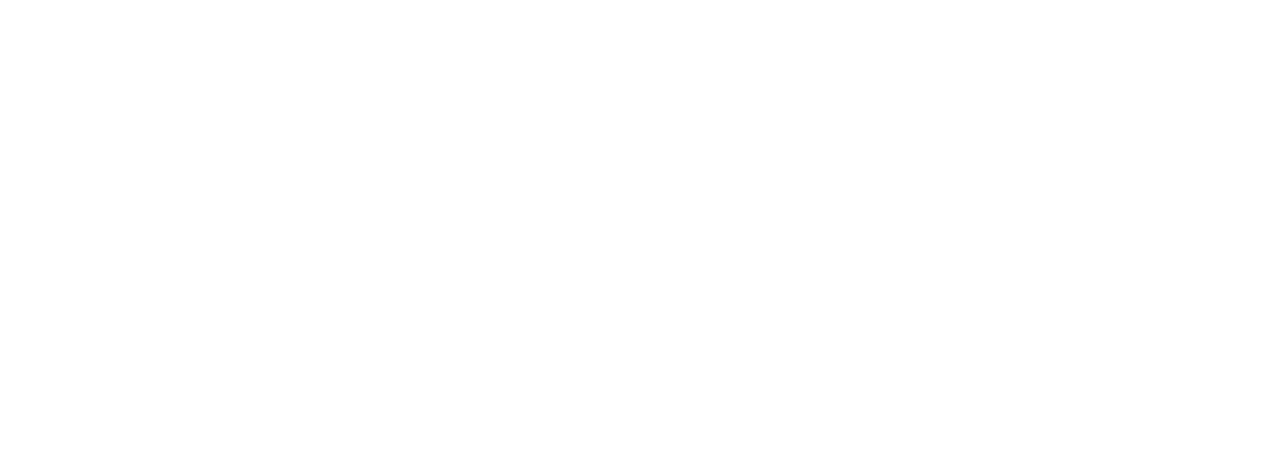
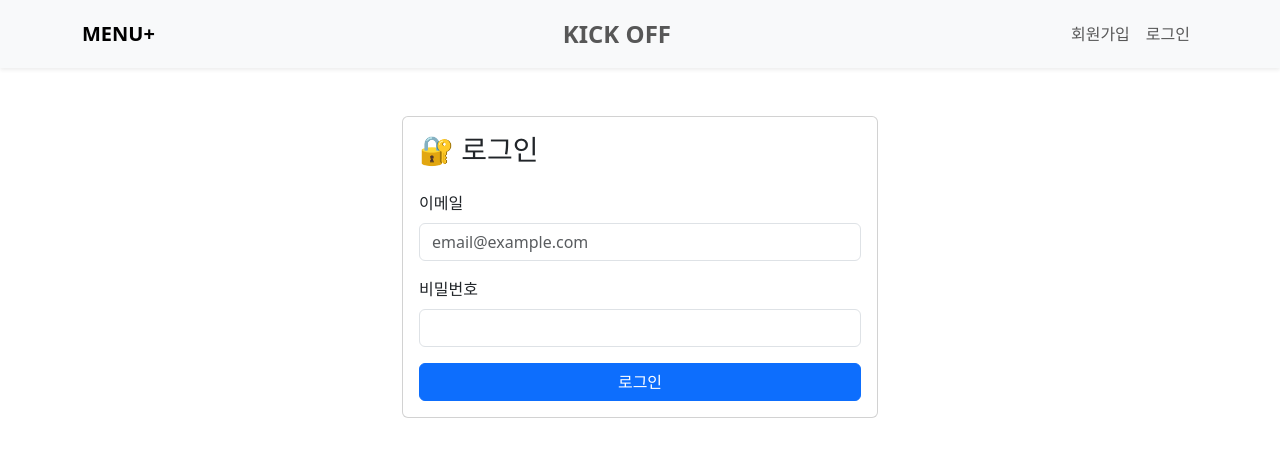
Before and after one commit to kinggodchan/beaver-frontend, a React (Create React App) app: page /login in a window 1280 px wide. Before the commit this address had no page. Shown: the top 456 px of the page. Built offline with nearby package versions, Linux system fonts and the light colour scheme.

Commit message:
feat: 로그인 페이지 구현

```diff
--- a/src/App.js
+++ b/src/App.js
@@ -5,8 +5,10 @@ import InformationBoard from "./boards/InformationBoard";
 import TradeBoard from "./boards/TradeBoard";
 import HomePage from "./Homepage/HomePage";
 import TeamPage from './TeamPage/TeamPage';
+import TeamCreatePage from './TeamCreate/TeamCreatePage';
 import TeamListPage from './TeamListPage/TeamListPage';
 import ContactPage from "./contact/ContactPage"; // ✅ ContactPage 경로 변경
+import LoginPage from "./LoginPage/LoginPage";
 
 
 function App() {
@@ -15,11 +17,12 @@ function App() {
       <Route path="/" element={<HomePage />} /> {/* 메인 페이지 */}
       <Route path="/menu" element={<MenuPage />} /> {/* 메뉴 페이지 */}
       <Route path="/team" element={<TeamListPage />} /> {/* 팀 리스트 페이지 */}
+      <Route path="/team/create" element={<TeamCreatePage />} /> {/* 팀 생성 페이지 */}
       <Route path="/team/:teamId" element={<TeamPage />} /> {/* 팀 세부 페이지 */}
       <Route path="/board/information" element={<InformationBoard />} /> {/* 정보 게시판 */}
       <Route path="/board/trade" element={<TradeBoard />} /> {/* 거래 게시판 */}
       <Route path="/contact" element={<ContactPage />} /> {/* ✅ ContactPage 추가 */}
-      <Route path="/contact" element={<ContactPage />} />
+      <Route path="/login" element={<LoginPage />} />
     </Routes>
   );
 }
--- /dev/null
+++ b/src/LoginPage/LoginPage.js
@@ -0,0 +1,78 @@
+import React, { useState } from "react";
+import { Form, Button, Container, Card, Alert } from "react-bootstrap";
+import axios from "axios";
+import { useNavigate, useLocation } from "react-router-dom";
+import Header from "../component/Header";
+
+const API_URL = "http://localhost:3000/api/auth/signin";
+
+const LoginPage = () => {
+  const navigate = useNavigate();
+  const location = useLocation();
+  const backTo = location.state?.from || "/"; // 이전 위치 or 홈
+
+  const [form, setForm] = useState({ email: "", password: "" });
+  const [error, setError] = useState("");
+
+  const handleChange = (e) => {
+    setForm({ ...form, [e.target.name]: e.target.value });
+  };
+
+  const handleLogin = async (e) => {
+    e.preventDefault();
+    try {
+      const res = await axios.post(API_URL, form); // 간결하게 작성
+      const token = res.data.data.accessToken;
+      localStorage.setItem("accessToken", token);
+      navigate(backTo); // 이전 페이지로 이동
+    } catch (err) {
+      setError("이메일 또는 비밀번호가 올바르지 않습니다.");
+    }
+  };
+
+  return (
+    <>
+      <Header />
+      <Container className="my-5" style={{ maxWidth: "500px" }}>
+        <Card>
+          <Card.Body>
+            <h3 className="mb-4">🔐 로그인</h3>
+
+            {error && <Alert variant="danger">{error}</Alert>}
+
+            <Form onSubmit={handleLogin}>
+              <Form.Group className="mb-3">
+                <Form.Label>이메일</Form.Label>
+                <Form.Control
+                  type="email"
+                  name="email"
+                  value={form.email}
+                  onChange={handleChange}
+                  placeholder="email@example.com"
+                  required
+                />
+              </Form.Group>
+
+              <Form.Group className="mb-3">
+                <Form.Label>비밀번호</Form.Label>
+                <Form.Control
+                  type="password"
+                  name="password"
+                  value={form.password}
+                  onChange={handleChange}
+                  required
+                />
+              </Form.Group>
+
+              <Button type="submit" variant="primary" className="w-100">
+                로그인
+              </Button>
+            </Form>
+          </Card.Body>
+        </Card>
+      </Container>
+    </>
+  );
+};
+
+export default LoginPage;
--- a/src/component/Header.js
+++ b/src/component/Header.js
@@ -10,25 +10,41 @@ const Header = () => {
   const goToMenu = () => {
     navigate("/menu", { state: { from: location.pathname } });
   };
+  const goToLogin = () => {
+    navigate("/login", { state: { from: location.pathname } });
+  };
+  const goToSignup = () => {
+    navigate("/signup", { state: { from: location.pathname } });
+  };
+
 
   return (
     <Navbar bg="light" expand="lg" className="shadow-sm">
       <Container>
         {/* 왼쪽: 메뉴 버튼 */}
-        <Navbar.Brand onClick={goToMenu} style={{ cursor: "pointer", fontWeight: "bold" }}>
+        <Navbar.Brand
+          onClick={goToMenu}
+          style={{ cursor: "pointer", fontWeight: "bold" }}
+        >
           MENU+
         </Navbar.Brand>
         {/* 중앙: KICK OFF 텍스트 */}
         <Nav className="mx-auto">
           <Navbar.Text style={{ fontSize: "24px", fontWeight: "bold" }}>
-              <a href="/" style={{ textDecoration: "none", color: "inherit" }}>KICK OFF</a>
+            <a href="/" style={{ textDecoration: "none", color: "inherit" }}>
+              KICK OFF
+            </a>
           </Navbar.Text>
         </Nav>
 
         {/* 오른쪽: 회원가입 / 로그인 */}
         <Nav>
-            <Nav.Link href="/signup">회원가입</Nav.Link>
-            <Nav.Link href="/login">로그인</Nav.Link>
+          <Nav.Link onClick={goToSignup} style={{ cursor: "pointer" }}>
+            회원가입
+          </Nav.Link>
+          <Nav.Link onClick={goToLogin} style={{ cursor: "pointer" }}>
+            로그인
+          </Nav.Link>
         </Nav>
       </Container>
     </Navbar>
```
Lines whose indentation alone changed are shown as unchanged.
